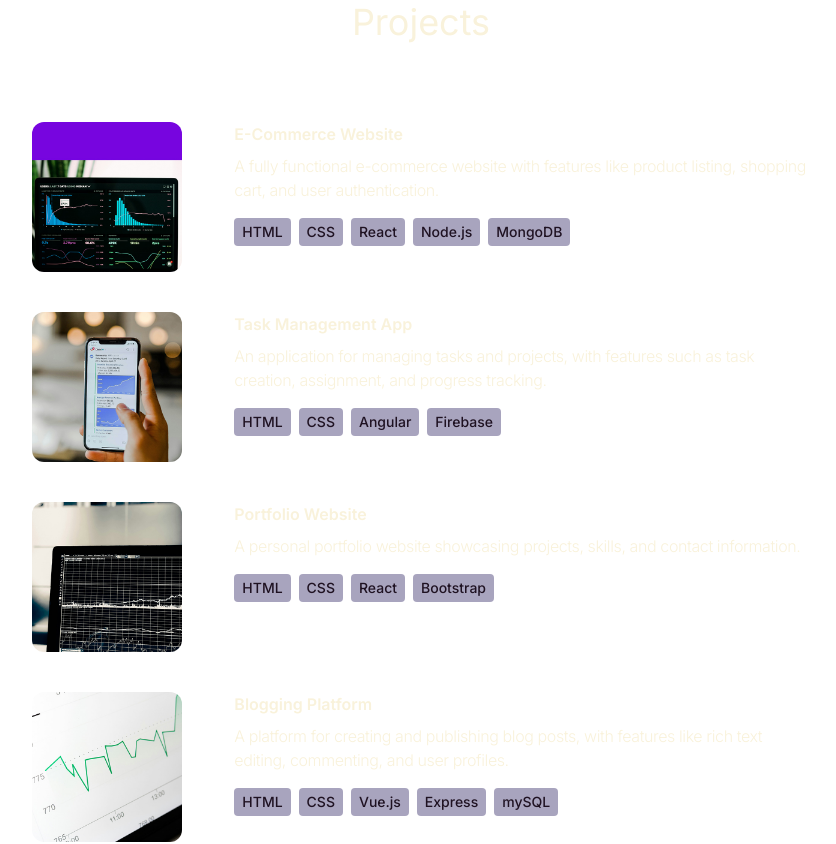
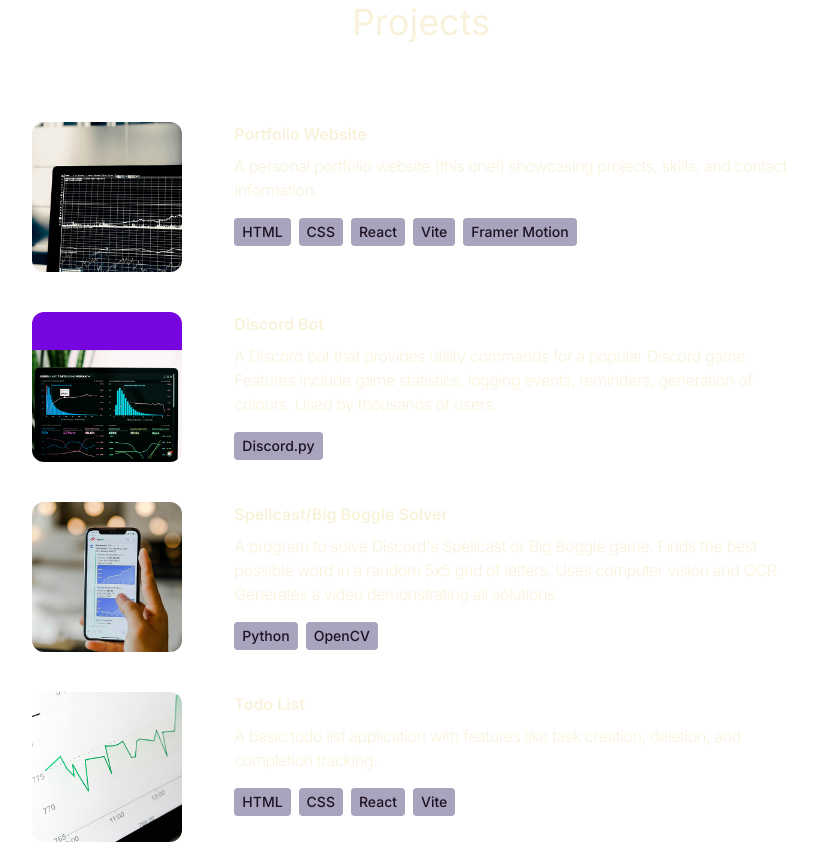
Before and after one commit to jaredabw/jaredabw.github.io, a React (Vite) app: page / in a window 1280 px wide. Shown: the part 2900-3744 px from the top of the page, without its empty margins (219-1055 px from the left). Built offline with nearby package versions, Linux system fonts and the light colour scheme.

Commit message:
add project descriptions

```diff
--- a/src/constants/index.js
+++ b/src/constants/index.js
@@ -40,31 +40,38 @@ export const EXPERIENCES = [
 
 export const PROJECTS = [
   {
-    title: "E-Commerce Website",
-    image: project1,
-    description:
-      "A fully functional e-commerce website with features like product listing, shopping cart, and user authentication.",
-    technologies: ["HTML", "CSS", "React", "Node.js", "MongoDB"],
-  },
-  {
-    title: "Task Management App",
-    image: project2,
-    description:
-      "An application for managing tasks and projects, with features such as task creation, assignment, and progress tracking.",
-    technologies: ["HTML", "CSS", "Angular", "Firebase"],
-  },
-  {
     title: "Portfolio Website",
     image: project3,
     description:
-      "A personal portfolio website showcasing projects, skills, and contact information.",
-    technologies: ["HTML", "CSS", "React", "Bootstrap"],
+      "A personal portfolio website (this one!) showcasing projects, skills, and contact information.",
+    technologies: ["HTML", "CSS", "React", "Vite", "Framer Motion"],
   },
   {
-    title: "Blogging Platform",
+    title: "Discord Bot",
+    image: project1,
+    description:
+      "A Discord bot that provides utility commands for a popular Discord game. Features include game statistics, logging events, reminders, generation of colours. Used by thousands of users.",
+    technologies: ["Discord.py"],
+  },
+  {
+    title: "Spellcast/Big Boggle Solver",
+    image: project2,
+    description:
+      "A program to solve Discord's Spellcast or Big Boggle game. Finds the best possible word in a random 5x5 grid of letters. Uses computer vision and OCR. Generates a video demonstrating all solutions.",
+    technologies: ["Python", "OpenCV"],
+  },
+  {
+    title: "Todo List",
     image: project4,
     description:
-      "A platform for creating and publishing blog posts, with features like rich text editing, commenting, and user profiles.",
-    technologies: ["HTML", "CSS", "Vue.js", "Express", "mySQL"],
+      "A basic todo list application with features like task creation, deletion, and completion tracking.",
+    technologies: ["HTML", "CSS", "React", "Vite"],
+  },
+  {
+    title: "Sudoku",
+    image: project2,
+    description:
+      "Implemented Sudoku in the Windows console using Python Curses.",
+    technologies: ["Python", "Curses"],
   },
 ];
```
